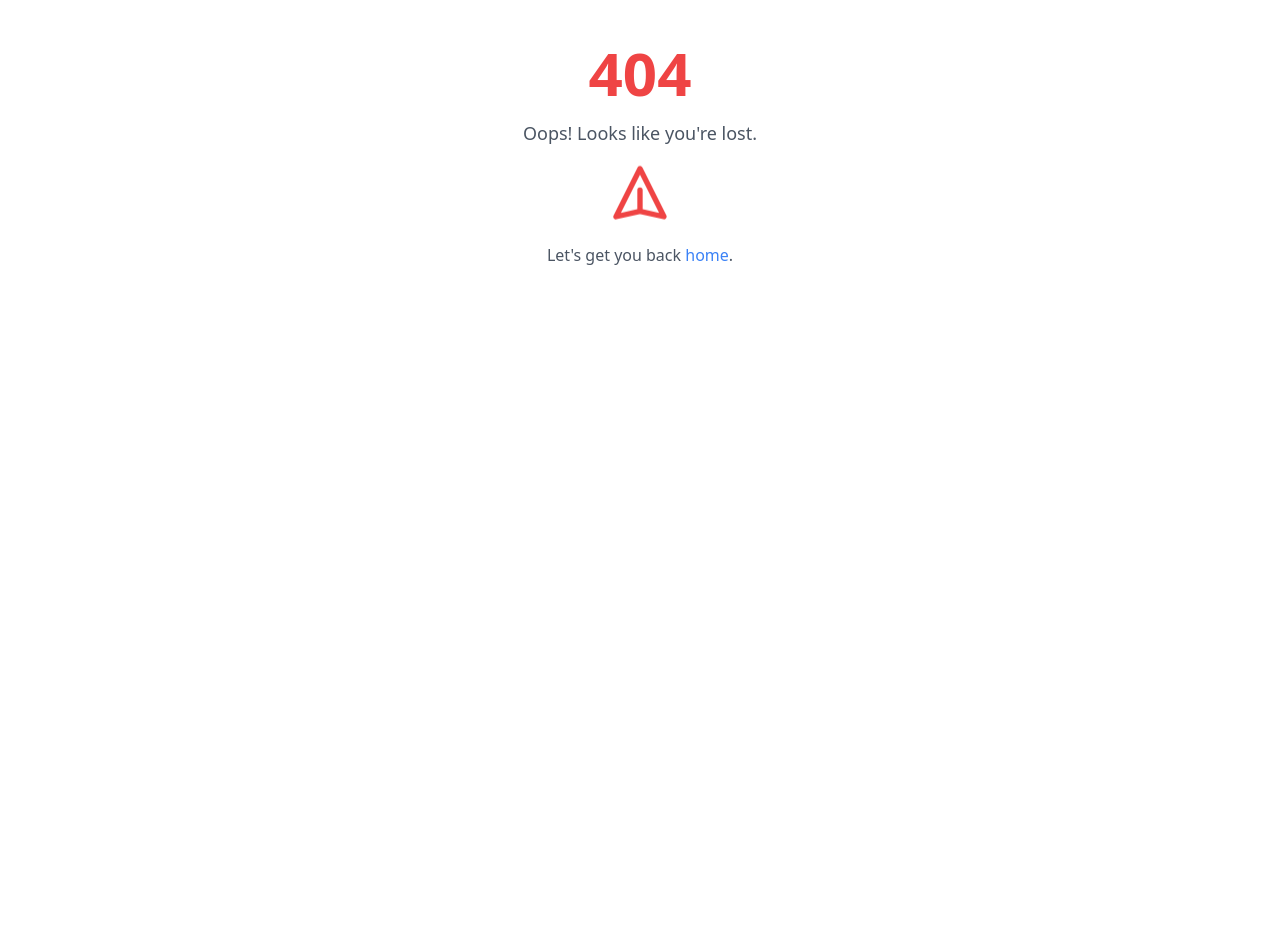
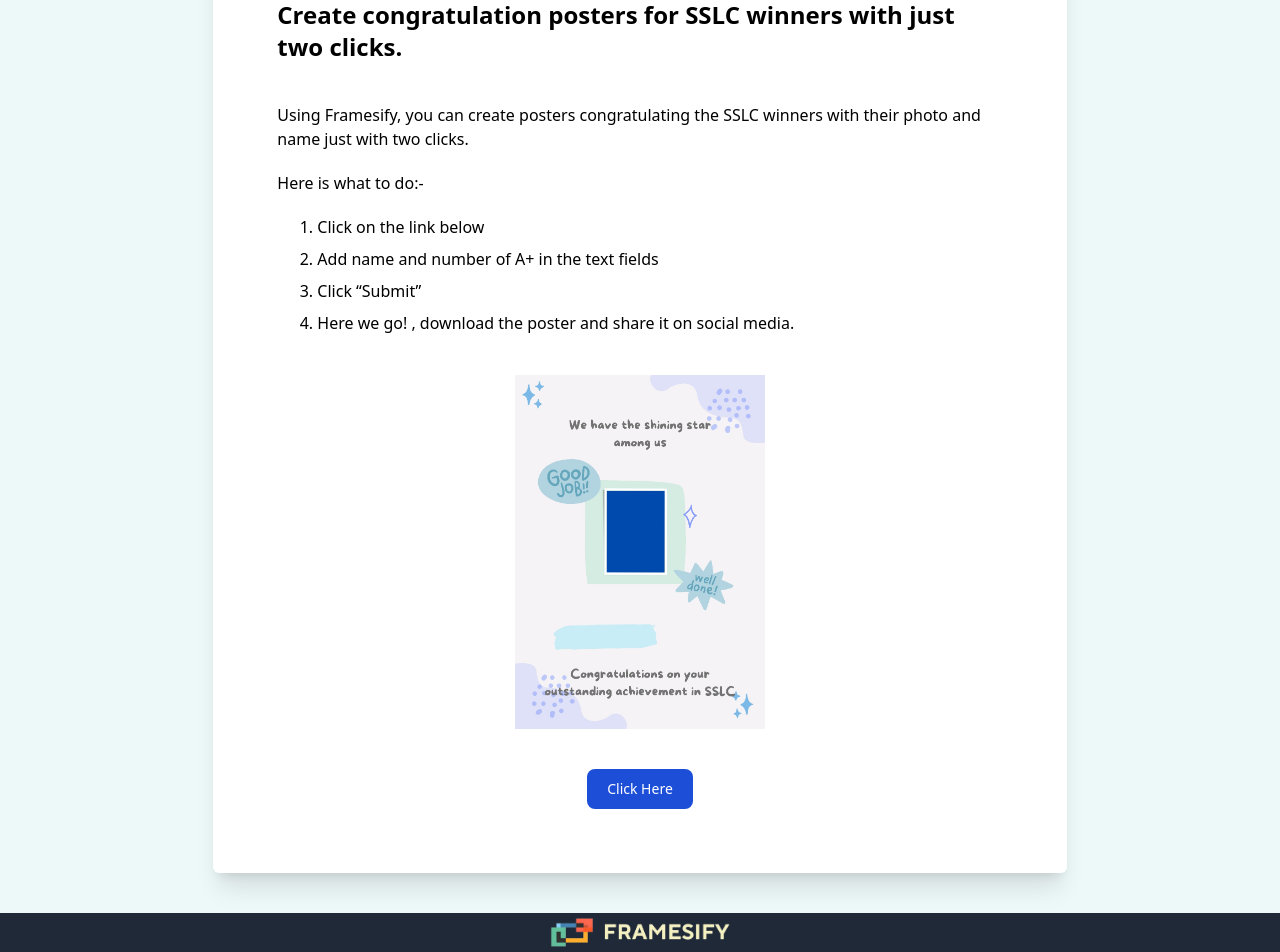
Before and after one commit to hadibinnoor/framesify-frontend, a React (Vite) app: page /sslc-winner-poster in a window 1280 px wide. Before the commit this address had no page. Shown: the part 245-1197 px from the top of the page. Before the commit the page ends 800 px from the top, so only its background shows below. Built offline with nearby package versions, Linux system fonts and the light colour scheme.

Commit message:
New dir:SSLC Poster

```diff
--- a/src/App.jsx
+++ b/src/App.jsx
@@ -9,6 +9,7 @@
 import PricingPage from "./assets/PricingPage";
 import DailyRate from "./assets/DailyRate";
 import CertificatePage from "./assets/CertificatePage";
+import SslcPage from "./assets/SslcPage";
 
 const App = () => {
   return (
@@ -22,6 +23,7 @@
         <Route path="/testimonial/:user_id" element={<TestimonialPage />} />
         <Route path="/rates/:user_id" element={<DailyRate />} />
         <Route path="/certificate/:user_id" element={<CertificatePage />} />
+        <Route path="/sslc-winner-poster" element={<SslcPage />} />
         <Route path="*" element={<ErrorPage />} />
       </Routes>
     </BrowserRouter>
--- /dev/null
+++ b/src/assets/500Page.jsx
@@ -0,0 +1,34 @@
+/* eslint-disable react/no-unescaped-entities */
+const ErrorPage = () => {
+  return (
+    <div className="text-center flex flex-col justify-center item-center h-screen">
+      <h1 className="mb-4 text-6xl font-semibold text-red-500">500</h1>
+      <p className="mb-4 text-lg text-gray-600">Server error</p>
+      <p>Something went wrong</p>
+      <div className="animate-bounce">
+        <svg
+          className="mx-auto h-16 w-16 text-red-500"
+          fill="none"
+          viewBox="0 0 24 24"
+          stroke="currentColor"
+        >
+          <path
+            strokeLinecap="round"
+            strokeLinejoin="round"
+            strokeWidth="2"
+            d="M12 19l9 2-9-18-9 18 9-2zm0 0v-8"
+          ></path>
+        </svg>
+      </div>
+      <p className="mt-4 text-gray-600">
+        Let's get you back{" "}
+        <a href="/" className="text-blue-500">
+          home
+        </a>
+        .
+      </p>
+    </div>
+  );
+};
+
+export default ErrorPage;
--- a/src/assets/Components/Footer.jsx
+++ b/src/assets/Components/Footer.jsx
@@ -1,7 +1,11 @@
+import { Link } from "react-router-dom";
+
 const Footer = () => {
   return (
     <div className="bg-gray-800 flex justify-center items-center">
-      <img className="w-48" src="Logo.png" alt="Framesify" />
+      <Link to="/">
+        <img className="w-48" src="Logo.png" alt="Framesify" />
+      </Link>
     </div>
   );
 };
--- /dev/null
+++ b/src/assets/SslcPage.jsx
@@ -0,0 +1,52 @@
+import { Link } from "react-router-dom";
+import Navbar from "./Components/Navbar";
+import Footer from "./Components/Footer";
+
+const SslcPage = () => {
+  return (
+    <div className="">
+      <Navbar />
+      <div className="container flex justify-center bg-[#edf8f8] ">
+        <div className="my-10 w-full md:w-2/3  bg-white rounded-md shadow-xl p-8 md:p-16 flex flex-col space-y-10">
+          <h1 className="font-sans text-3xl font-bold ">
+            Create poster for SSLC Winners
+          </h1>
+          <h2 className="text-xl md:text-2xl font-semibold">
+            Create congratulation posters for SSLC winners with just two clicks.
+          </h2>
+          <div className="space-y-5 md">
+            <p>
+              Using Framesify, you can create posters congratulating the SSLC
+              winners with their photo and name just with two clicks.
+            </p>
+            <p>Here is what to do:-</p>
+            <div className="md:px-10 px-5">
+              <ol className="list-decimal mt-4 space-y-2">
+                <li>Click on the link below</li>
+                <li>Add name and number of A+ in the text fields </li>
+                <li>Click “Submit”</li>
+                <li>
+                  Here we go! , download the poster and share it on social
+                  media.
+                </li>
+              </ol>
+            </div>
+          </div>
+          <img
+            src="./sslcPoster.jpg"
+            alt="poster"
+            className="w-[250px] mx-auto"
+          />
+          <Link to="/campaign/sw7LB4 " className="mx-auto">
+            <button className="w-fit  text-white bg-blue-700 hover:bg-blue-800 focus:ring-4 focus:ring-blue-300 font-medium rounded-lg text-sm px-5 py-2.5  dark:bg-blue-600 dark:hover:bg-blue-700 focus:outline-none dark:focus:ring-blue-800">
+              Click Here
+            </button>
+          </Link>
+        </div>
+      </div>
+      <Footer />
+    </div>
+  );
+};
+
+export default SslcPage;
```
Also changed, not shown: public/sslcPoster.jpg (added).
